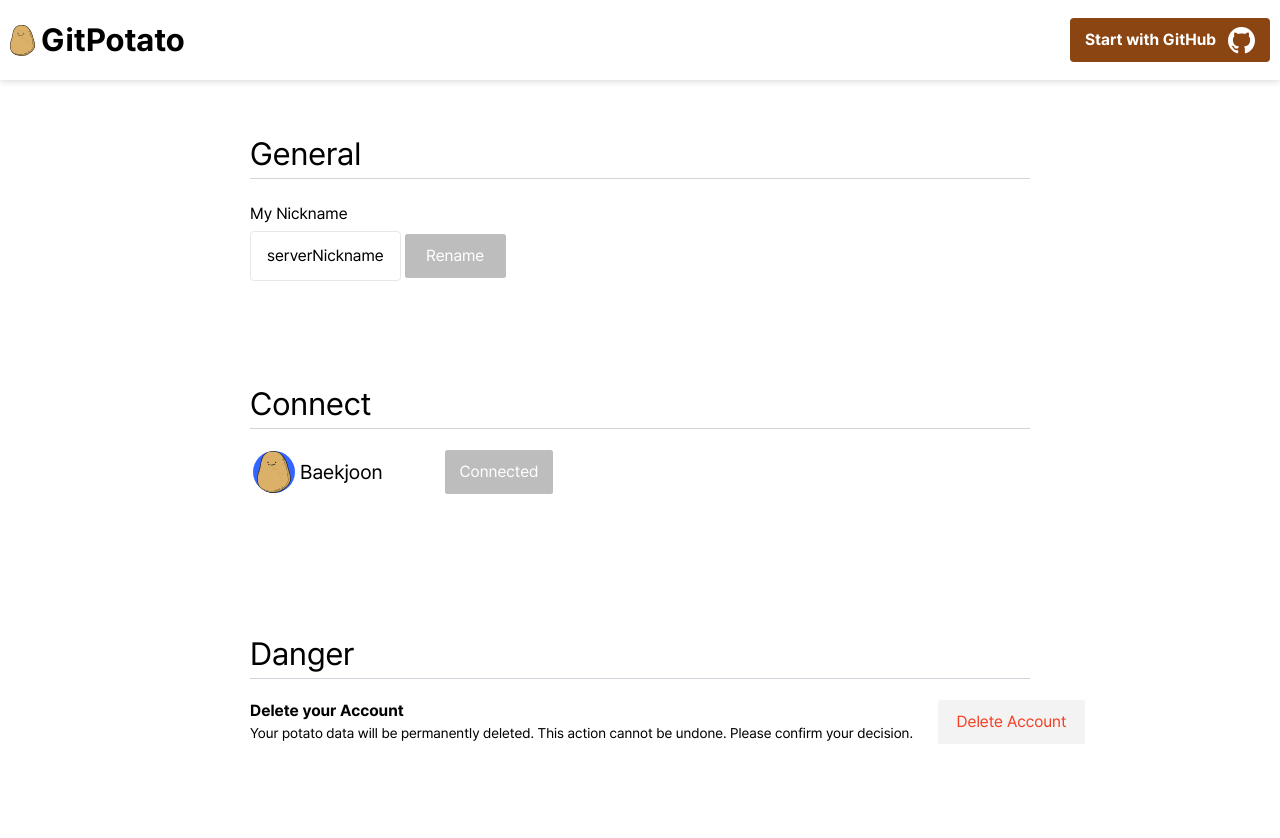
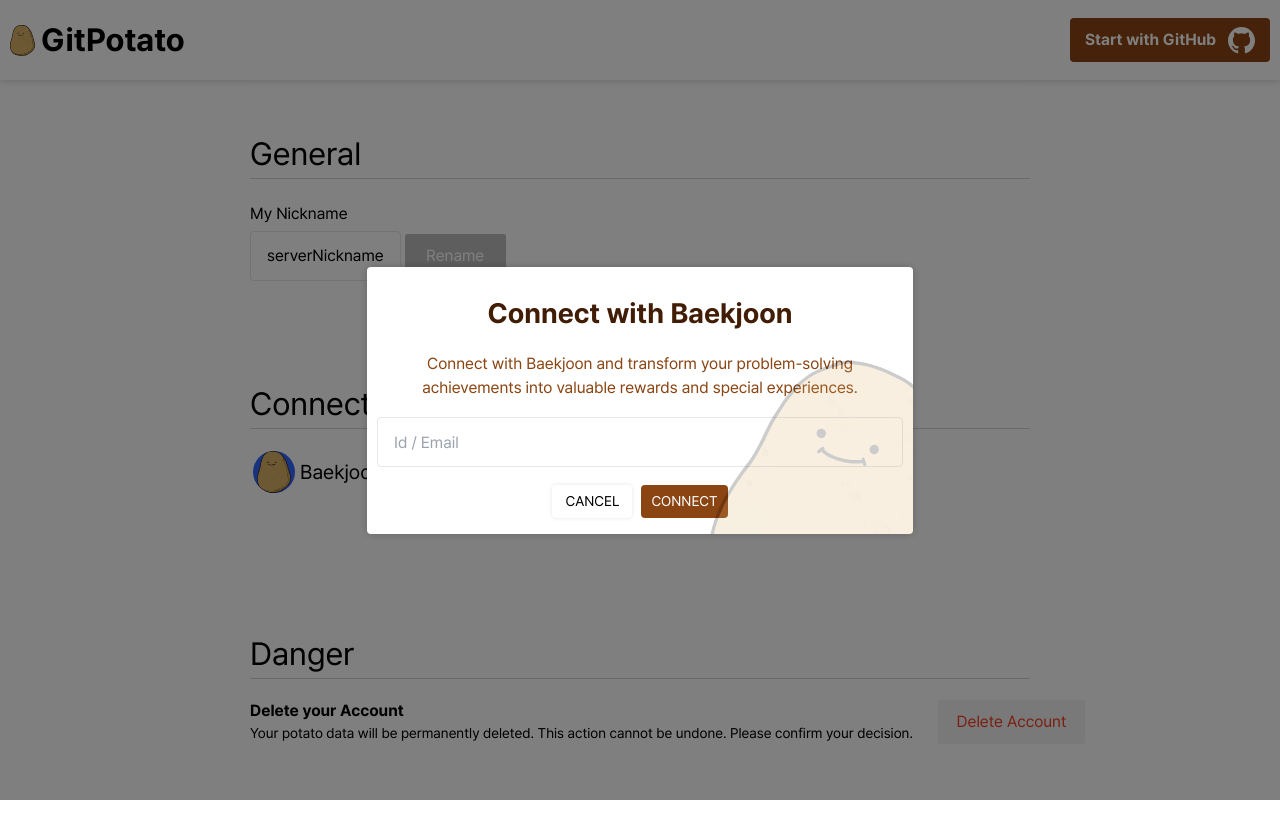
Before and after one commit to junhyeon0218/oz_03_main-004-FE, a React (Vite) app: page /setting in a window 1280 px wide. Both pictures are taken after a click on the button "Connect". Shown: the top 838 px of the page. Built offline with nearby package versions, Linux system fonts and the light colour scheme; no server answers.

Commit message:
✨ Feat: Setting페이지-백준 연결 모달창 제작

```diff
--- /dev/null
+++ b/src/components/modal/BaekjoonConnectModal.jsx
@@ -0,0 +1,75 @@
+import React, { useState } from 'react';
+import axios from 'axios';
+
+const BaekjoonConnectModal = ({ isOpen, onClose, onSuccess }) => {
+    const [baekjoonId, setBaekjoonId] = useState('');
+
+    // 백준 ID 서버에 보내기
+    const handleConnect = async () => {
+        try {
+            const response = await axios.post('/api/connect-baekjoon', { baekjoonId });
+            //응답상태코드(성공)인경우
+            if (response.status === 200) {
+                alert('Baekjoon ID connected successfully');
+                onClose();
+            } else {
+                alert('Failed to connect Baekjoon ID');
+            }
+        } catch (error) {
+            console.error('Failed to connect Baekjoon ID', error);
+            alert('Failed to connect Baekjoon ID. Please try again.');
+        }
+    };
+
+    // 모달이 오픈되있지 않으면 렌더링 안함
+    if (!isOpen) return null;
+
+    return (
+        <div className='fixed inset-0 z-50 flex items-center justify-center bg-black bg-opacity-50'>
+            <div
+                className='animate-slide-up relative flex h-267 w-546 flex-col justify-around overflow-hidden rounded-4 bg-white p-10 shadow-custom-dark'
+                onClick={(e) => e.stopPropagation()}
+            >
+                <div className='text-center'>
+                    <h1 className='mt-10 text-28 font-bold text-strong'>Connect with Baekjoon</h1>
+                </div>
+                <div className='mt-4 text-center'>
+                    <p className='mt-2 text-16 text-primary'>
+                        Connect with Baekjoon and transform your problem-solving achievements into valuable rewards and
+                        special experiences.
+                    </p>
+                </div>
+                <div className='mt-6'>
+                    <input
+                        type='text'
+                        placeholder='Id / Email'
+                        value={baekjoonId}
+                        onChange={(e) => setBaekjoonId(e.target.value)}
+                        className='inline-flex h-50 w-full items-center justify-start gap-2.5 rounded-4 border bg-white px-16 py-15 focus:border-strong'
+                    />
+                </div>
+                <div className='mt-6 flex justify-center space-x-4'>
+                    <button
+                        onClick={onClose}
+                        className='mr-5 h-33 w-80 rounded-4 bg-white px-10 py-5 text-14 text-black shadow-custom-light duration-200 hover:scale-105'
+                    >
+                        CANCEL
+                    </button>
+                    <button
+                        onClick={handleConnect}
+                        className='ml-5 h-33 rounded-4 bg-primary px-10 py-5 text-14 text-white duration-200 hover:scale-105'
+                    >
+                        CONNECT
+                    </button>
+                </div>
+                <img
+                    className='absolute bottom-[-100px] right-[-100px] h-[300.53px] w-[243.09px] origin-top-left rotate-[17.03deg] opacity-20'
+                    src='/potato.svg'
+                    alt=''
+                />
+            </div>
+        </div>
+    );
+};
+
+export default BaekjoonConnectModal;
--- a/src/pages/setting/index.jsx
+++ b/src/pages/setting/index.jsx
@@ -2,6 +2,7 @@
 import axios from 'axios';
 import { useParams } from 'react-router-dom';
 import FormInput from '../../components/common/input/index';
+import BaekjoonConnectModal from '../../components/modal/BaekjoonConnectModal';
 
 // Nickname 서버에서 가져오기
 //? 메모리에 1번만 로드되어서 성능 최적화에 괜찮다고 생각해서 Setting 컴포넌트 밖에 둠
@@ -27,6 +28,7 @@
     // Github, Baekjoon 연동 (연동되지않았다=false)
     const [isBaekjoonConnected, setIsBaekjoonConnected] = useState(false);
     const [isEditing, setIsEditing] = useState(false); // 닉네임 편집 상태
+    const [isModalOpen, setIsModalOpen] = useState(false);
 
     // Nickname에 error 또는 빈 input 인지 확인
     const validateForm = () => {
@@ -63,12 +65,10 @@
                 // setIsBaekjoonConnected(response.data.baekjoon);
 
                 // 서버통신 전 버튼작동 확인 용 임시 코드 (나중에 삭제하기)
-                const response = { data: { github: false, baekjoon: false } };
-                setIsGithubConnected(response.data.github);
+                const response = { data: { baekjoon: false } };
                 setIsBaekjoonConnected(response.data.baekjoon);
             } catch (error) {
                 console.error('Failed to fetch account connections', error);
-                setIsGithubConnected(false);
                 setIsBaekjoonConnected(false);
             }
         };
@@ -104,17 +104,16 @@
         }
     };
 
-    // Github, Baekjoon 계정 연동 모달 띄우기 (oAuth)
+    // Baekjoon 계정 연동 모달 띄우기
     const handleConnect = (platform) => {
-        alert(`Connect ${platform} Account`);
-        // 여기에 연동 모달 띄우기 추가하기
+        if (platform === 'Baekjoon') {
+            setIsModalOpen(true); // 모달 열기
+        }
+    };
 
-        // 서버통신전 버튼 작동 확인용 임시 코드 (나중에 삭제하기)
-        if (platform === 'Github') {
-            setIsGithubConnected(true);
-        } else if (platform === 'Baekjoon') {
-            setIsBaekjoonConnected(true);
-        }
+    //백준 계정 서버에 전송완료 했다면
+    const handleBaekjoonConnectSuccess = () => {
+        setIsBaekjoonConnected(true);
     };
 
     // Account Delete
@@ -137,7 +136,7 @@
     };
 
     return (
-        <div className='m-ful flex h-[100vh] w-full flex-col items-center'>
+        <div className='m-ful flex h-full w-full flex-col items-center'>
             <div className='relative h-250 w-[calc(100%-500px)] min-w-627 pt-50'>
                 <h1 className='h-auto min-w-0 border-b border-gray-300 text-32'>General</h1>
                 <div className='mt-15'>
@@ -224,6 +223,11 @@
                     </div>
                 </div>
             </div>
+            <BaekjoonConnectModal
+                isOpen={isModalOpen}
+                onClose={() => setIsModalOpen(false)}
+                onSuccess={handleBaekjoonConnectSuccess}
+            />
         </div>
     );
 };
```
